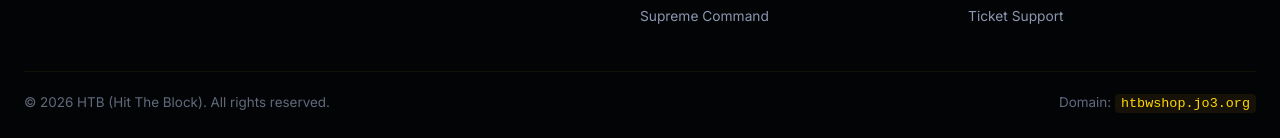
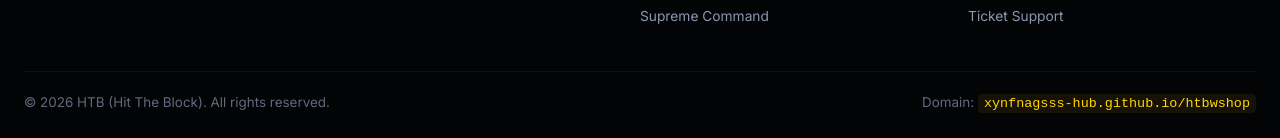
Before and after one commit to xynfnagsss-hub/HTB, a website: page public/index.html in a window 1280 px wide. Shown: the part 5224-5362 px from the top of the page. Drawn offline with Linux system fonts and the light colour scheme.

Commit message:
chore: sync website domain to xynfnagsss-hub.github.io/htbwshop

```diff
--- a/public/index.html
+++ b/public/index.html
@@ -11,7 +11,7 @@
   <meta property="og:title" content="HTB MARKET | Hit The Block Official Store">
   <meta property="og:description" content="Official HTB Roles, Access Passes, and High Command Tiers. Trusted by 17k+ community members.">
   <meta property="og:type" content="website">
-  <meta property="og:url" content="https://htbwshop.jo3.org">
+  <meta property="og:url" content="https://xynfnagsss-hub.github.io/htbwshop/">
 
   <!-- Favicon -->
   <link rel="icon" type="image/png" href="favicon.png">
@@ -543,7 +543,7 @@
 
     <div class="footer-bottom">
       <p>© 2026 HTB (Hit The Block). All rights reserved.</p>
-      <p>Domain: <code>htbwshop.jo3.org</code></p>
+      <p>Domain: <code>xynfnagsss-hub.github.io/htbwshop</code></p>
     </div>
   </footer>
 
```
